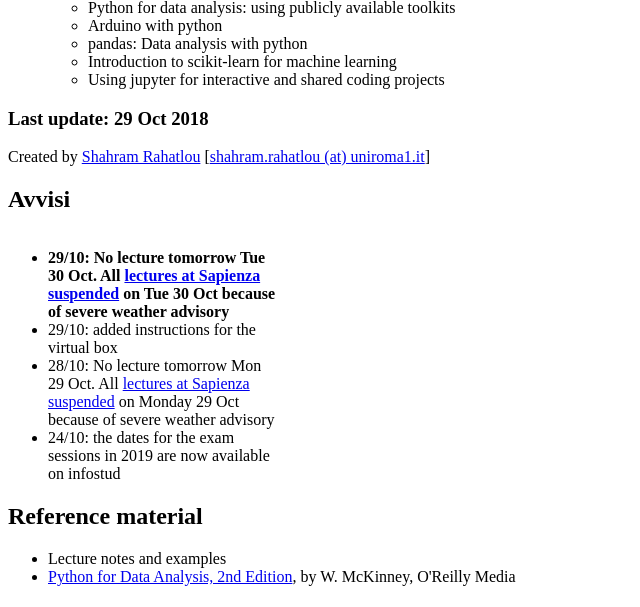
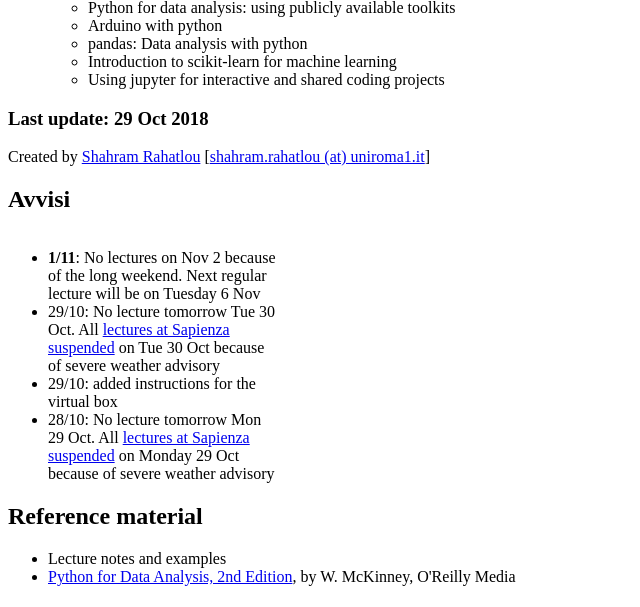
Before and after one commit to rahatlou/CMP, a PHP site: page / in a window 1280 px wide. Shown: the part 1385-1992 px from the top of the page, without its empty margins (0-640 px from the left). Run offline with PHP 8.4, Linux system fonts and the light colour scheme; some libraries are stand-ins or nearby versions.

Commit message:
added news

```diff
--- a/index.php
+++ b/index.php
@@ -68,8 +68,10 @@
           <h2>Avvisi</h2>
           <div style="width: 270px; height: 250px; overflow: auto">
 	    <ul>  <!-- lista avvisi-->
-	      <li><b>29/10:  No lecture tomorrow Tue 30 Oct. All <a href="https://www.uniroma1.it/it/notizia/lezioni-sospese-il-30-ottobre" >lectures at Sapienza suspended</a> on
-          Tue 30 Oct because of severe weather advisory </b></li>
+	      <li><b>1/11</b>: No lectures on Nov 2 because of the
+          long weekend. Next regular lecture will be on Tuesday 6 Nov</li>
+	      <li>29/10:  No lecture tomorrow Tue 30 Oct. All <a href="https://www.uniroma1.it/it/notizia/lezioni-sospese-il-30-ottobre" >lectures at Sapienza suspended</a> on
+          Tue 30 Oct because of severe weather advisory</li>
 	      <li>29/10: added instructions for the virtual box</li>
 	     <li>28/10: No lecture tomorrow Mon 29 Oct. All <a href="https://www.uniroma1.it/it/notizia/sospensione-anticipata-delle-attivita-rischio-meteo-il-29-ottobre" >lectures at Sapienza suspended</a> on
           Monday 29 Oct because of severe weather advisory</li>
```
